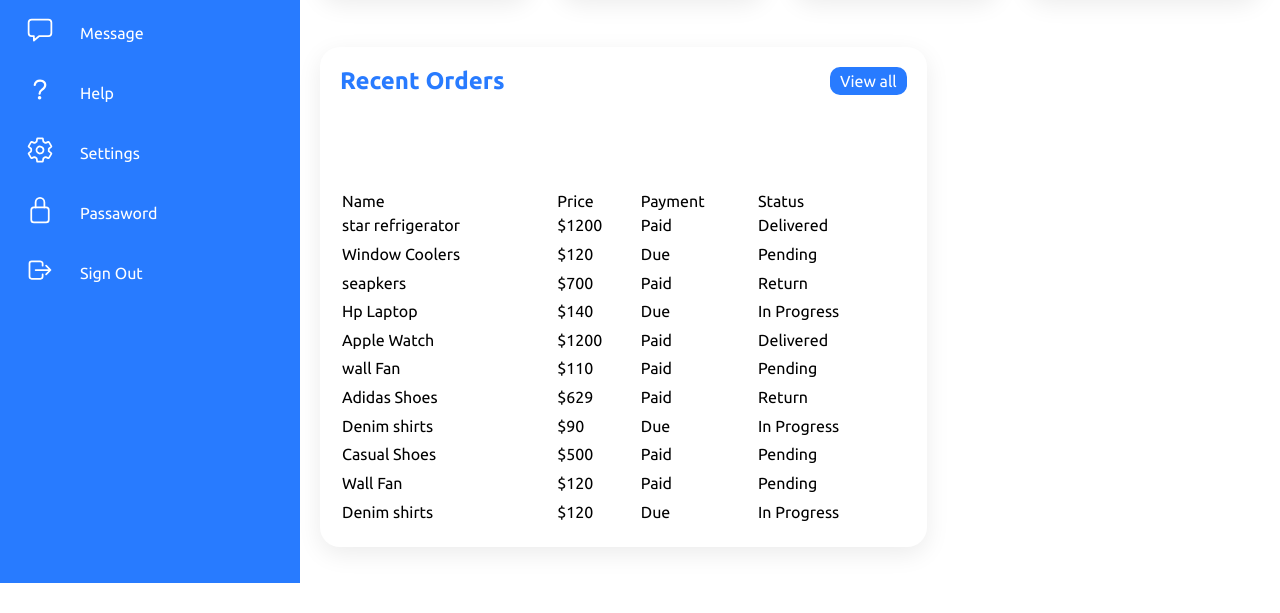
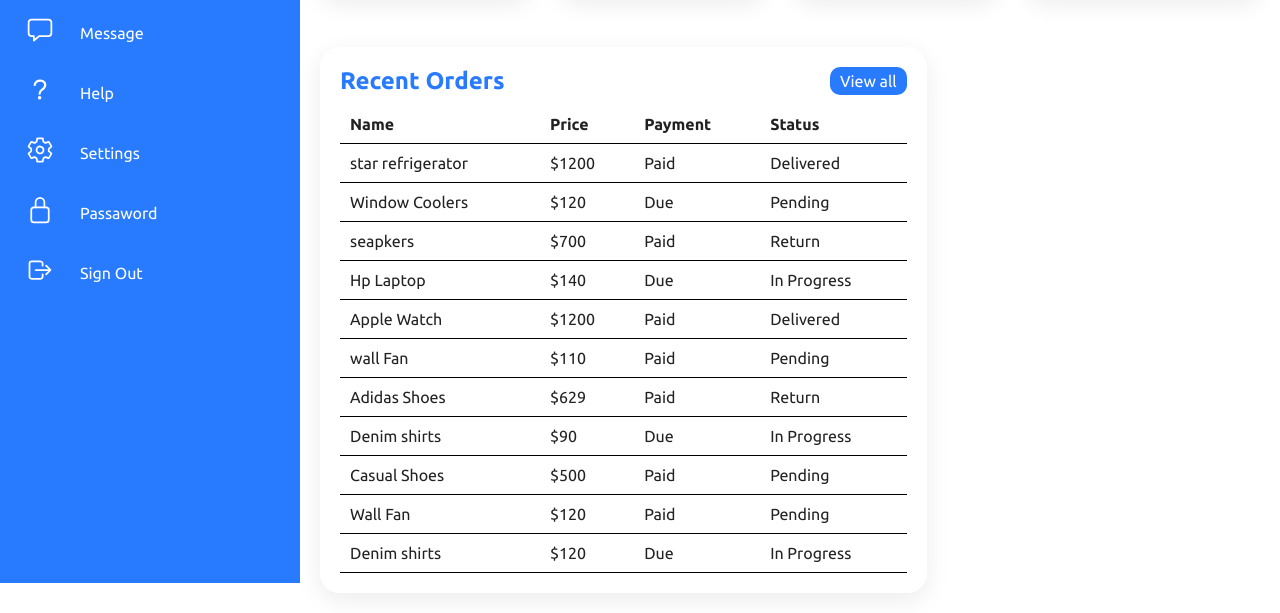
Before and after one commit to Carlos-mg-19/responsive-admin, a plain HTML site: page index.html in a window 1280 px wide. Shown: the part 217-830 px from the top of the page. Before the commit the page ends 800 px from the top, so only its background shows below. Drawn offline with nearby package versions, Linux system fonts and the light colour scheme.

Commit message:
Update style.css

```diff
--- a/style.css
+++ b/style.css
@@ -273,3 +273,25 @@ color: var(--white);
     color: var(--white);
     border-radius: 10px;
 }
+
+.detalls table{
+    width: 100%;
+    border-collapse: collapse;
+    margin-top: 10px;
+}
+.detalls table thead td {
+    font-weight: 600;
+}
+.detalls .recentOrders table tr td{
+    padding: 10px;
+}
+.detalls .recentOrders tr{
+
+    color: var(--black1);
+    border-bottom:1px solid black ;
+}
+.detalls .recentOrders table tbody tr:hover{
+    background-color: var(--blue);
+    color: var(--white);
+    border-bottom: 1px solid var(--white);
+}
```
